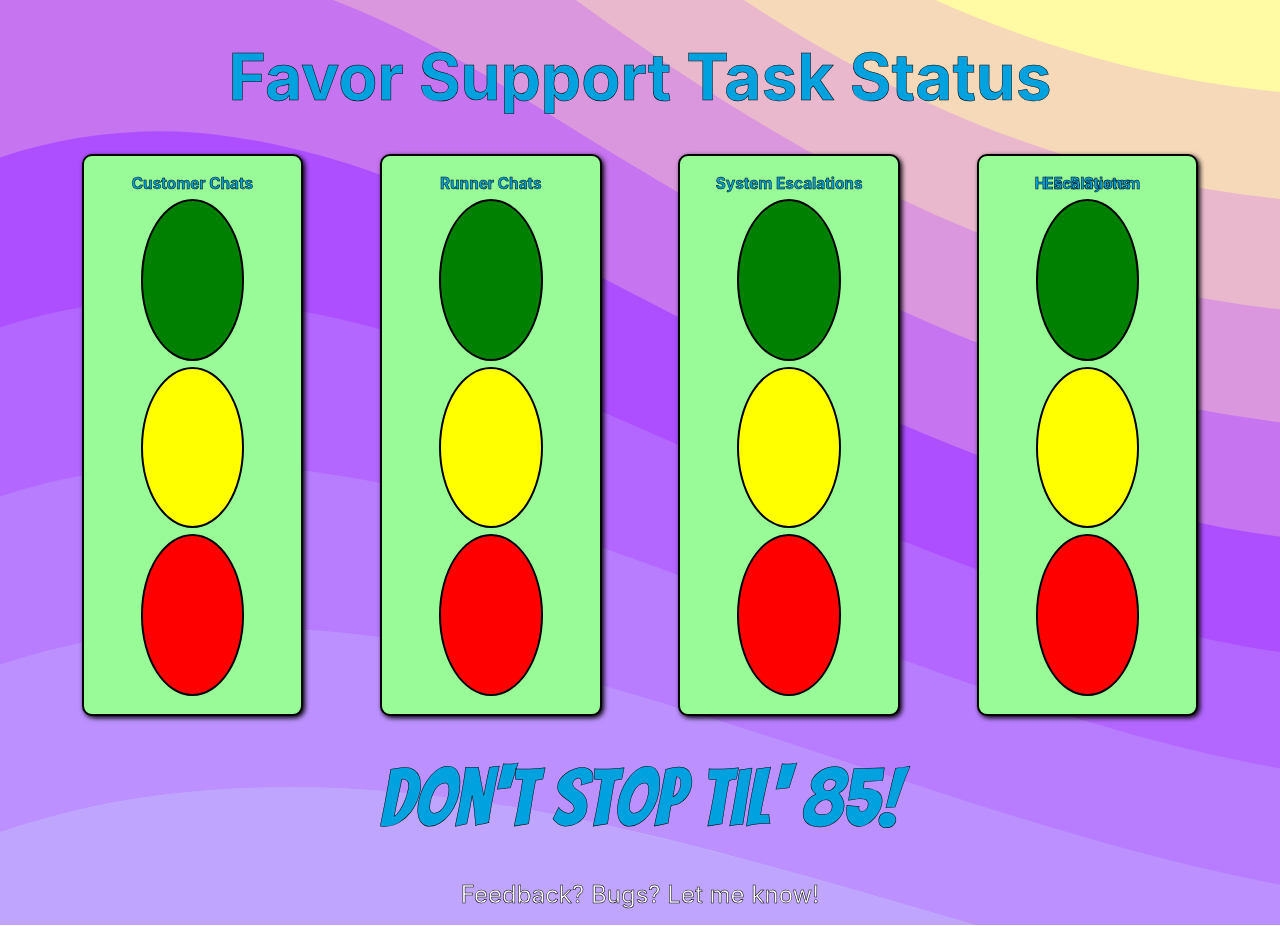
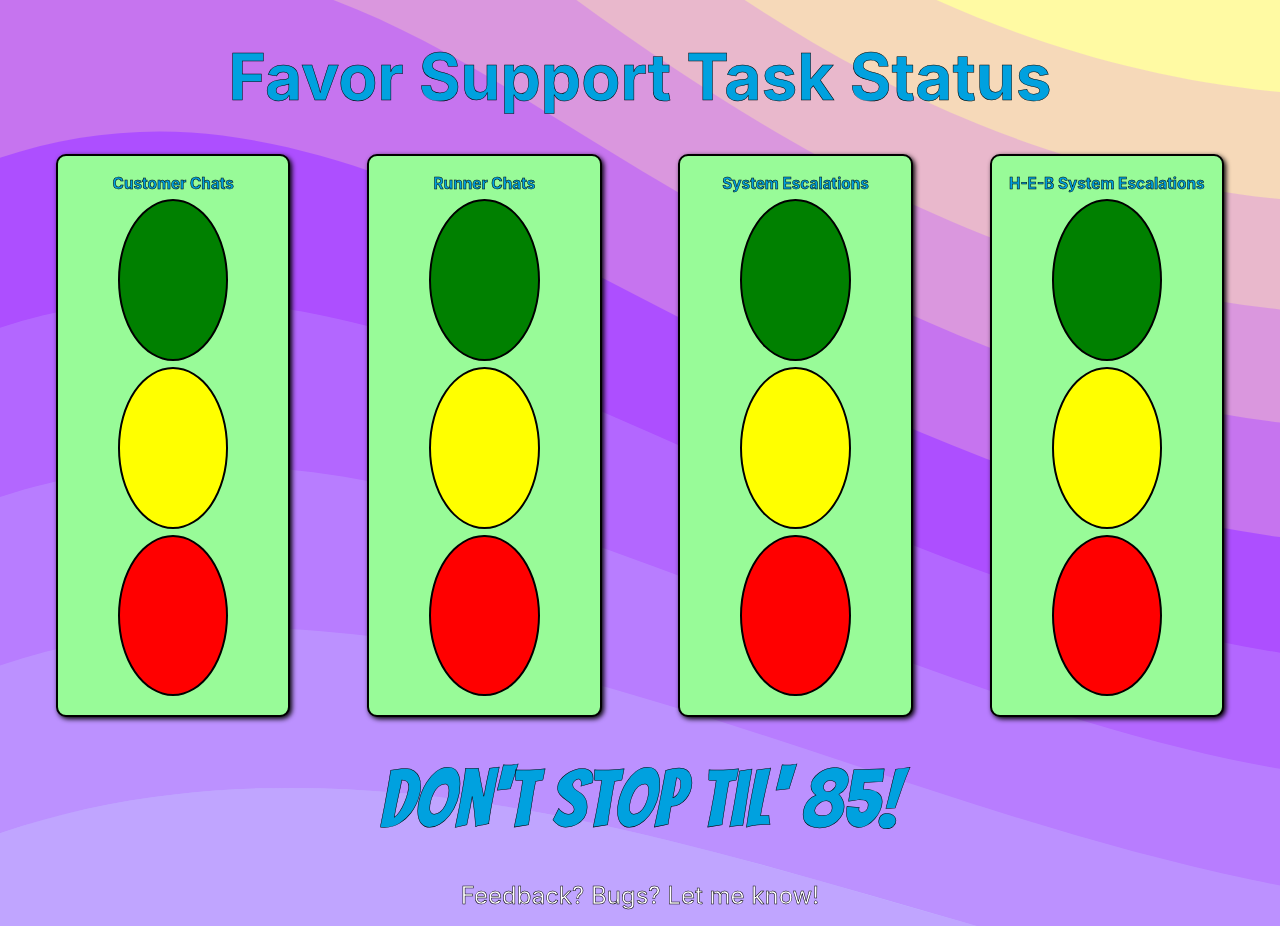
Before and after one commit to krdormer/task-status, a React (Create React App) app: page / in a window 1280 px wide. Built offline with nearby package versions, Linux system fonts and the light colour scheme.

Commit message:
Updating contact link to email format, can add Slack functionality at later time

```diff
--- a/src/components/footer/footer.component.jsx
+++ b/src/components/footer/footer.component.jsx
@@ -3,7 +3,7 @@
 const Footer = () => (
     <div className="footer">
         {/* Opens new tab in browser to slack.com */}
-        <a href="https://app.slack.com/client/T026FTM0X/composer/draft-c5626161-20c4-4f91-9541-a4a901d8ea08" target="_blank" rel="noreferrer" className='footer-feedback-link'>
+        <a href="mailto:kevin.dormer@favordelivery.com" target="_blank" rel="noreferrer" className='footer-feedback-link'>
             <p className='footer-text feedback'>Feedback? Bugs? Let me know!</p>
         </a>
     </div>
--- a/src/components/traffic-light/traffic-light.component.jsx
+++ b/src/components/traffic-light/traffic-light.component.jsx
@@ -32,36 +32,37 @@
     // Function for updating traffic light background color state when light bulb component is clicked
     // Accepts string of lightColor, outputs new state
     trafficLightClicked = ( lightColor ) => {
-        console.log(lightColor)
-        if (lightColor === 'greenLight') {
-            this.setState({
+        switch (lightColor) {
+            case 'greenLight':
+                return this.setState({
                     backgroundColor: "green",
                     greenLight: {
                         color: "green",
                         clicked: true
                     }
-            })
-        } else if (lightColor === 'yellowLight') {
-            this.setState({
+                });
+            case 'yellowLight':
+                return this.setState({
                     backgroundColor: "yellow",
                     yellowLight: {
                         color: "yellow",
                         clicked: true
                     }
-            })
-        } else if (lightColor === 'redLight') {
-            this.setState({
+                });
+            case 'redLight':
+                return this.setState({
                     backgroundColor: "red",
                     redLight: {
                         color: "red",
                         clicked: true
                     }
-            })
-        }
+                });
+            default:
+                return null;
+        };
     };
 
     render() {
-        console.log(this.state);
         const { taskName } = this.props;
         const { greenLight, yellowLight, redLight, backgroundColor } = this.state;
         return (
--- a/src/components/traffic-light/traffic-light.styles.css
+++ b/src/components/traffic-light/traffic-light.styles.css
@@ -1,6 +1,6 @@
 .traffic-light {
-    width: 15vw;
-    min-height: 55vh;
+    width: 16vw;
+    min-height: 50vh;
     border: 2px solid black;
     margin: 3%;
     padding: 1%;
@@ -31,3 +31,9 @@
     font-size: 1.2vw;
     line-height: 0;
 }
+
+@media only screen and (max-width: 600px) {
+    body {
+      background-color: lightblue;
+    }
+  }
```
Lines whose indentation alone changed are shown as unchanged.
